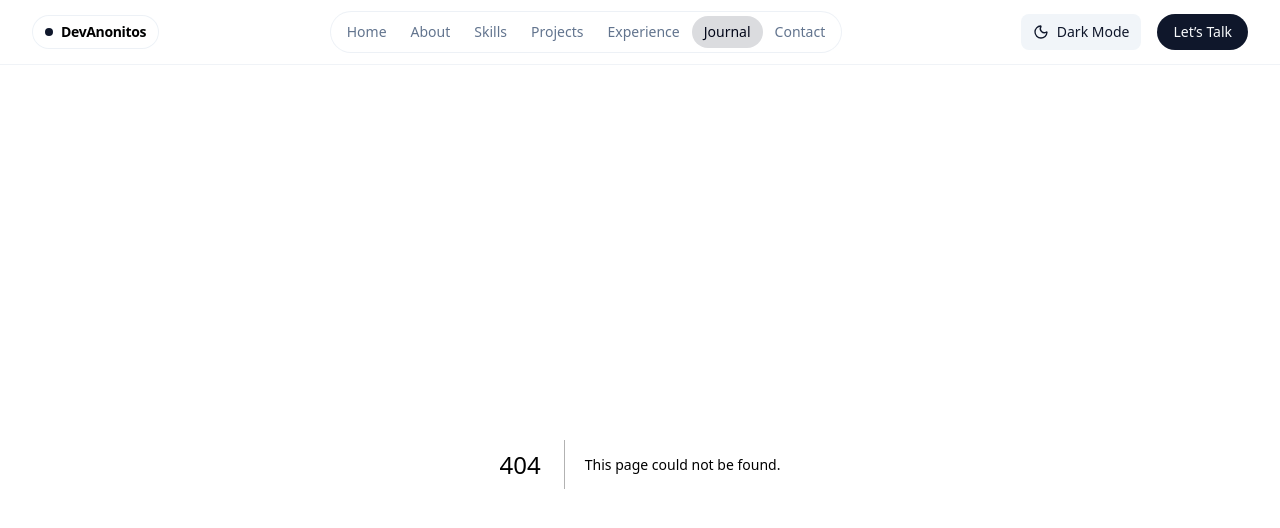
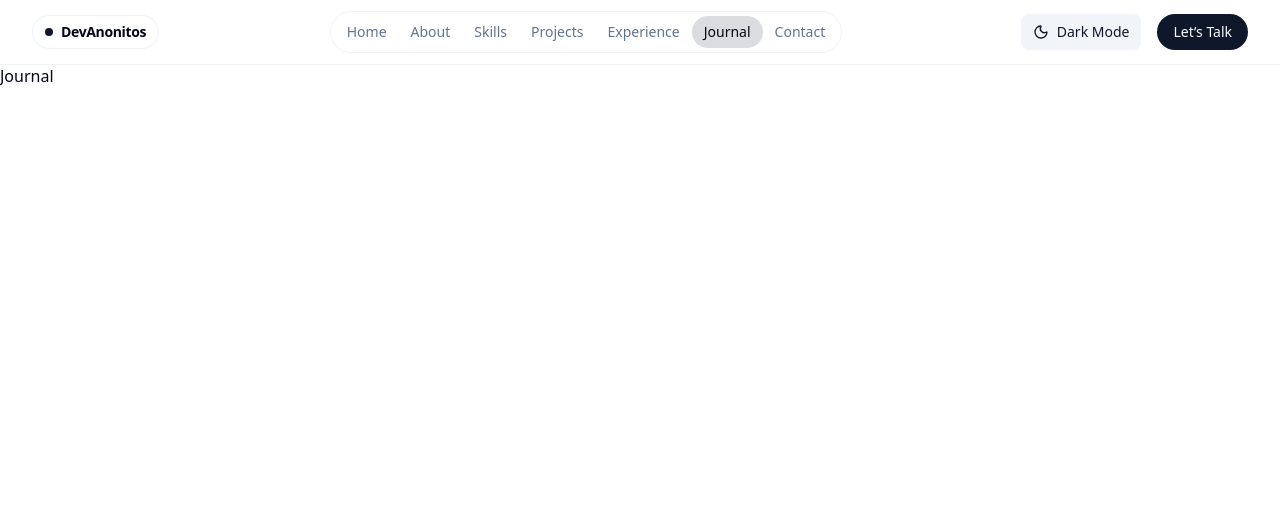
Before and after one commit to DevAnonitos/devanonitos-portfolio, a Next.js app: page /journal in a window 1280 px wide. Before the commit this address had no page. Shown: the top 528 px of the page. Built offline with nearby package versions, Linux system fonts and the light colour scheme.

Commit message:
feat: Add initial Journal page component.

```diff
--- /dev/null
+++ b/app/journal/page.tsx
@@ -0,0 +1,11 @@
+import { JournalSection } from "@/components/sections"
+
+const JournalPage = () => {
+  return (
+    <div>
+      <h1>Journal</h1>
+    </div>
+  )
+}
+
+export default JournalPage
```
